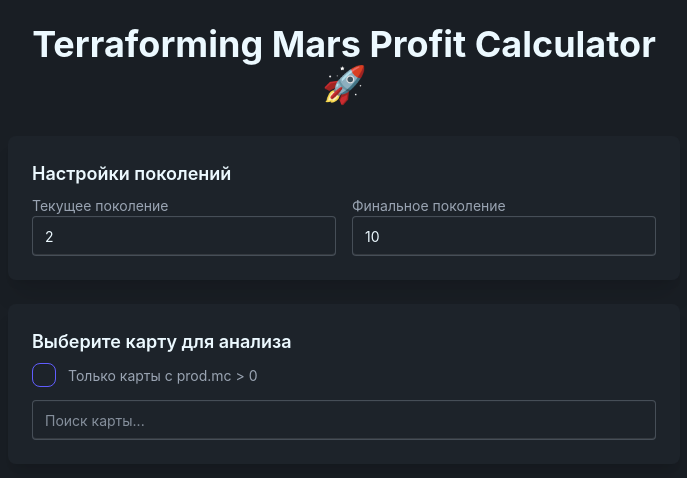
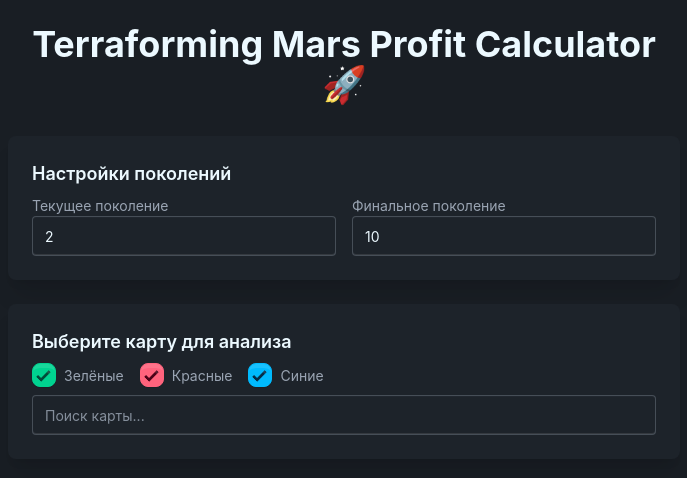
Before and after one commit to oleg-tgn/terraforming-calculator, a Vue app: page / in a window 1280 px wide. Shown: the top 478 px of the page, without its empty margins (296-983 px from the left). Built offline with nearby package versions, Linux system fonts and the light colour scheme.

Commit message:
Add color types checkbox

```diff
--- a/src/App.vue
+++ b/src/App.vue
@@ -39,14 +39,18 @@
         <div class="card-body">
           <h2 class="card-title">Выберите карту для анализа</h2>
 
-          <div class="form-control">
-            <label class="label cursor-pointer justify-start gap-3">
-              <input
-                type="checkbox"
-                v-model="showOnlyPositiveMC"
-                class="checkbox checkbox-primary"
-              />
-              <span class="label-text">Только карты с prod.mc > 0</span>
+          <div class="flex gap-4">
+            <label class="label cursor-pointer gap-2">
+              <input type="checkbox" v-model="showGreen" class="checkbox checkbox-success" />
+              <span class="label-text">Зелёные</span>
+            </label>
+            <label class="label cursor-pointer gap-2">
+              <input type="checkbox" v-model="showRed" class="checkbox checkbox-error" />
+              <span class="label-text">Красные</span>
+            </label>
+            <label class="label cursor-pointer gap-2">
+              <input type="checkbox" v-model="showBlue" class="checkbox checkbox-info" />
+              <span class="label-text">Синие</span>
             </label>
           </div>
 
@@ -169,13 +173,17 @@ const cardsList = computed<CardWithName[]>(() =>
 const currentGen = ref(2);
 const targetGen = ref(10);
 const selectedCard = ref<CardWithName | null>(null);
-const showOnlyPositiveMC = ref(false);
+const showGreen = ref(true);
+const showRed = ref(true);
+const showBlue = ref(true);
 
-const filteredCardsList = computed(() =>
-  showOnlyPositiveMC.value
-    ? cardsList.value.filter((card) => (card.prod?.mc ?? 0) > 0)
-    : cardsList.value
-);
+const filteredCardsList = computed(() => {
+  const colors = new Set<string>();
+  if (showGreen.value) colors.add("green");
+  if (showRed.value) colors.add("red");
+  if (showBlue.value) colors.add("blue");
+  return cardsList.value.filter((card) => colors.has(card.color));
+});
 
 const resourceTypes = ["mc", "steel", "ti", "plant", "energy", "heat"] as const;
 type ResourceType = (typeof resourceTypes)[number];
```
